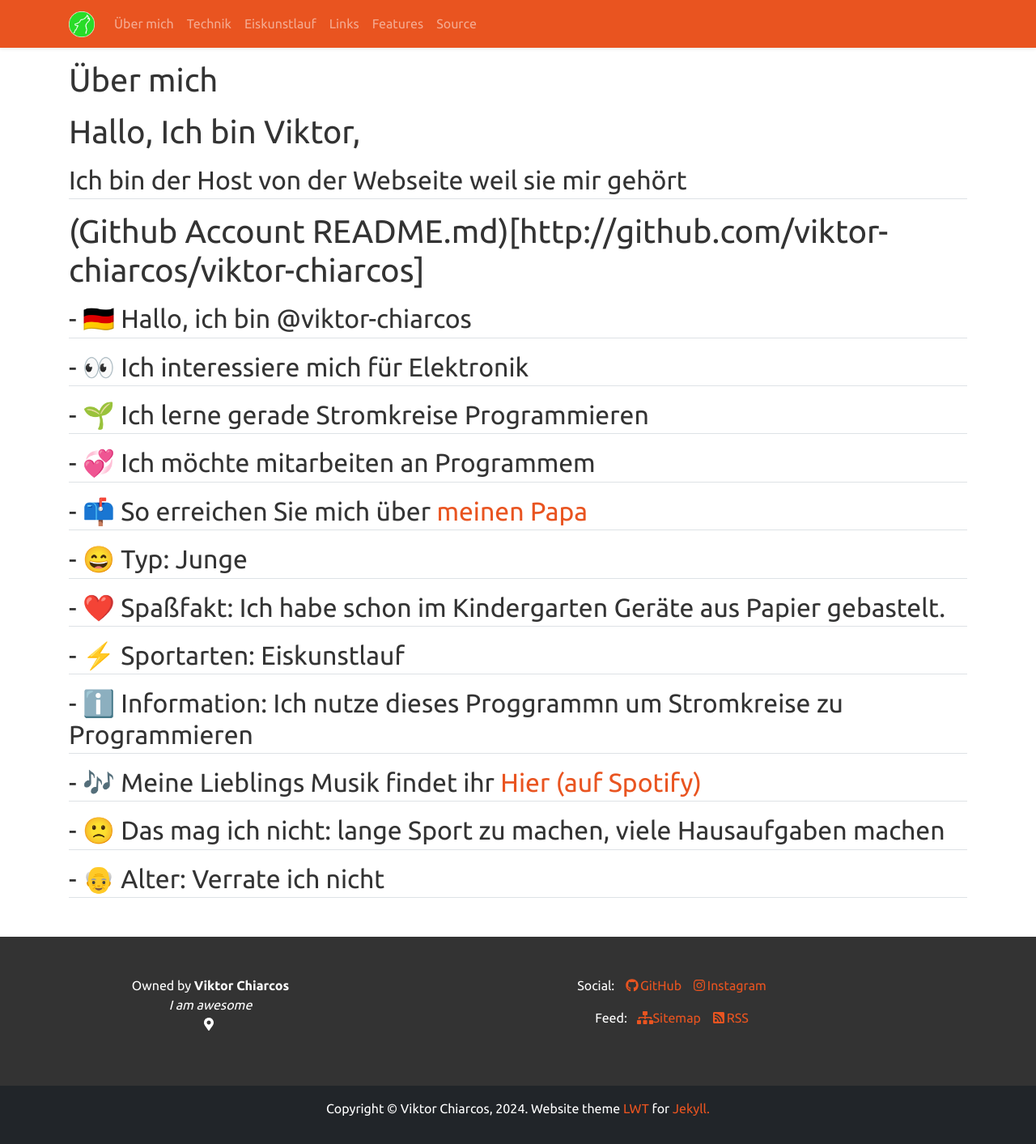
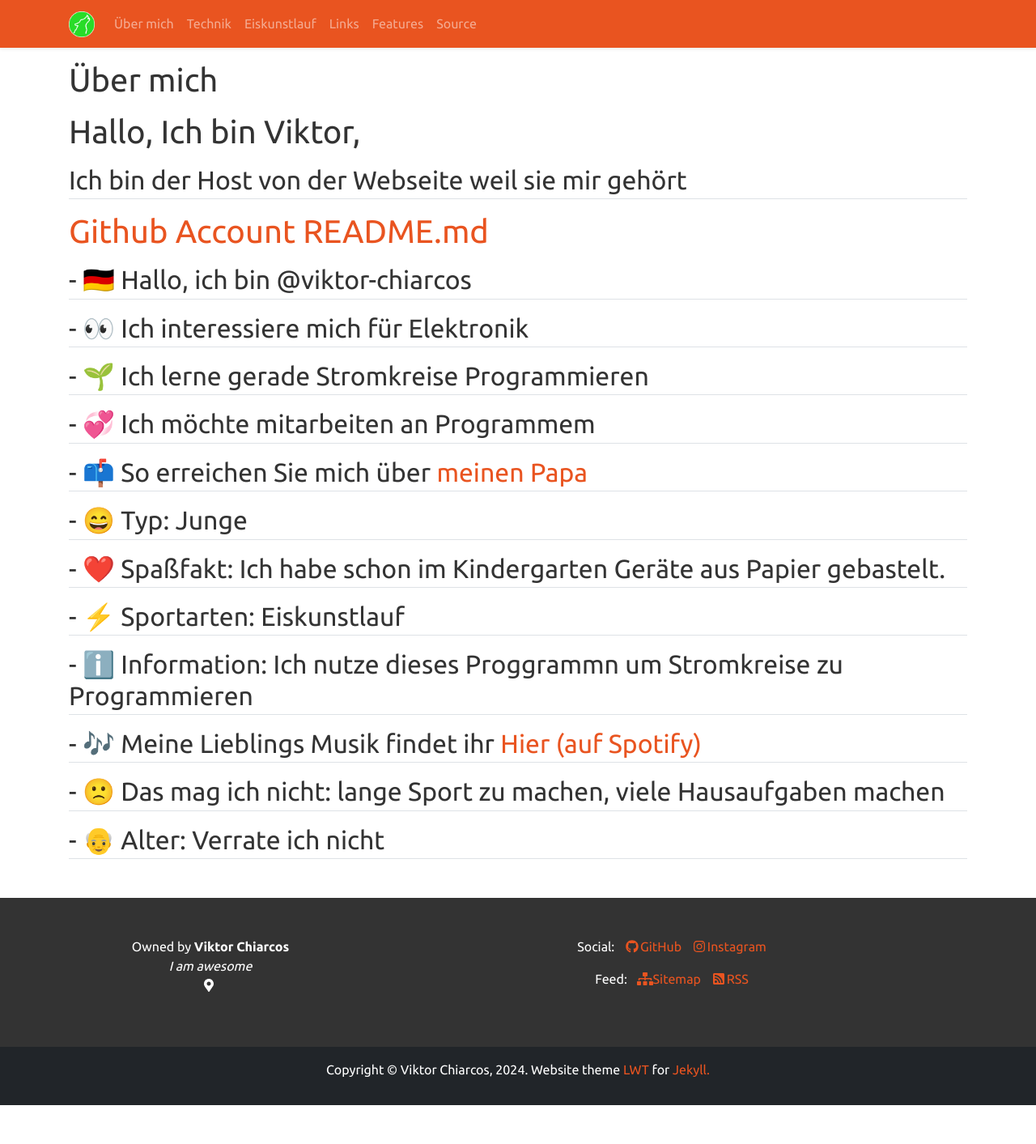
Before and after one commit to viktor-chiarcos/viktor-chiarcos.github.io, a Jekyll site: the page built from _pages/about.md, in a window 1280 px wide. Shown: the whole page at 81% size. Built offline with Jekyll 4.4.1, drawn with Linux system fonts in a browser that asks for light colours; after the commit the page ends 1365 px from its top, so only the background shows below that.

Commit message:
Update about.md

```diff
--- a/_pages/about.md
+++ b/_pages/about.md
@@ -7,7 +7,7 @@ permalink: /about/
 # Hallo, Ich bin Viktor,
 ## Ich bin der Host von der Webseite weil sie mir gehört
 
-# (Github Account README.md)[http://github.com/viktor-chiarcos/viktor-chiarcos]
+# [Github Account README.md](http://github.com/viktor-chiarcos/viktor-chiarcos)
 
 ## - 🇩🇪 Hallo, ich bin @viktor-chiarcos
 ## - 👀 Ich interessiere mich für Elektronik
```
